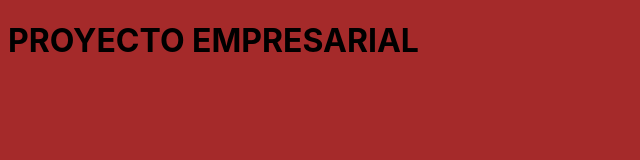
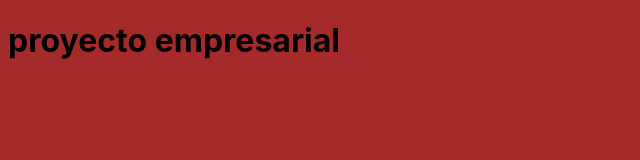
Before and after one commit to AEGELIS/CursoGit, a plain HTML site: page index.html in a window 1280 px wide. In both pictures the pointer is over the element "proyecto empresarial". Shown: the whole page, without its empty margins (0-640 px from the left). Drawn offline with Linux system fonts and the light colour scheme.

Commit message:
Update styles.css

```diff
--- a/css/styles.css
+++ b/css/styles.css
@@ -6,5 +6,6 @@ h1:hover{
     font-family: 2rem;
     font-weight: bold;
     font-family: -apple-system, BlinkMacSystemFont, 'Segoe UI', Roboto, Oxygen, Ubuntu, Cantarell, 'Open Sans', 'Helvetica Neue', sans-serif;
-    text-transform: uppercase;
+    text-transform: uppercase
+    font-size: 3rem;
 }
```
